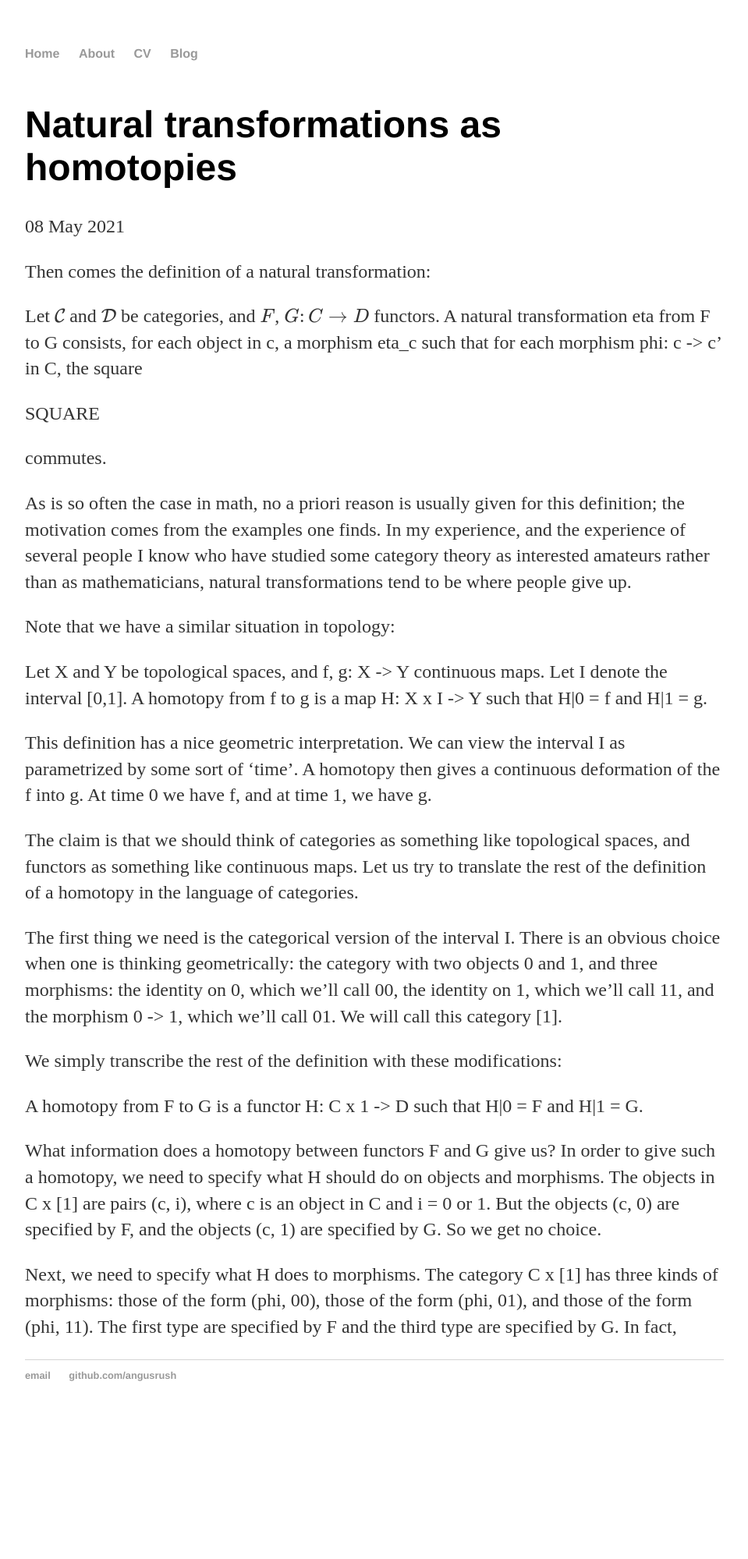
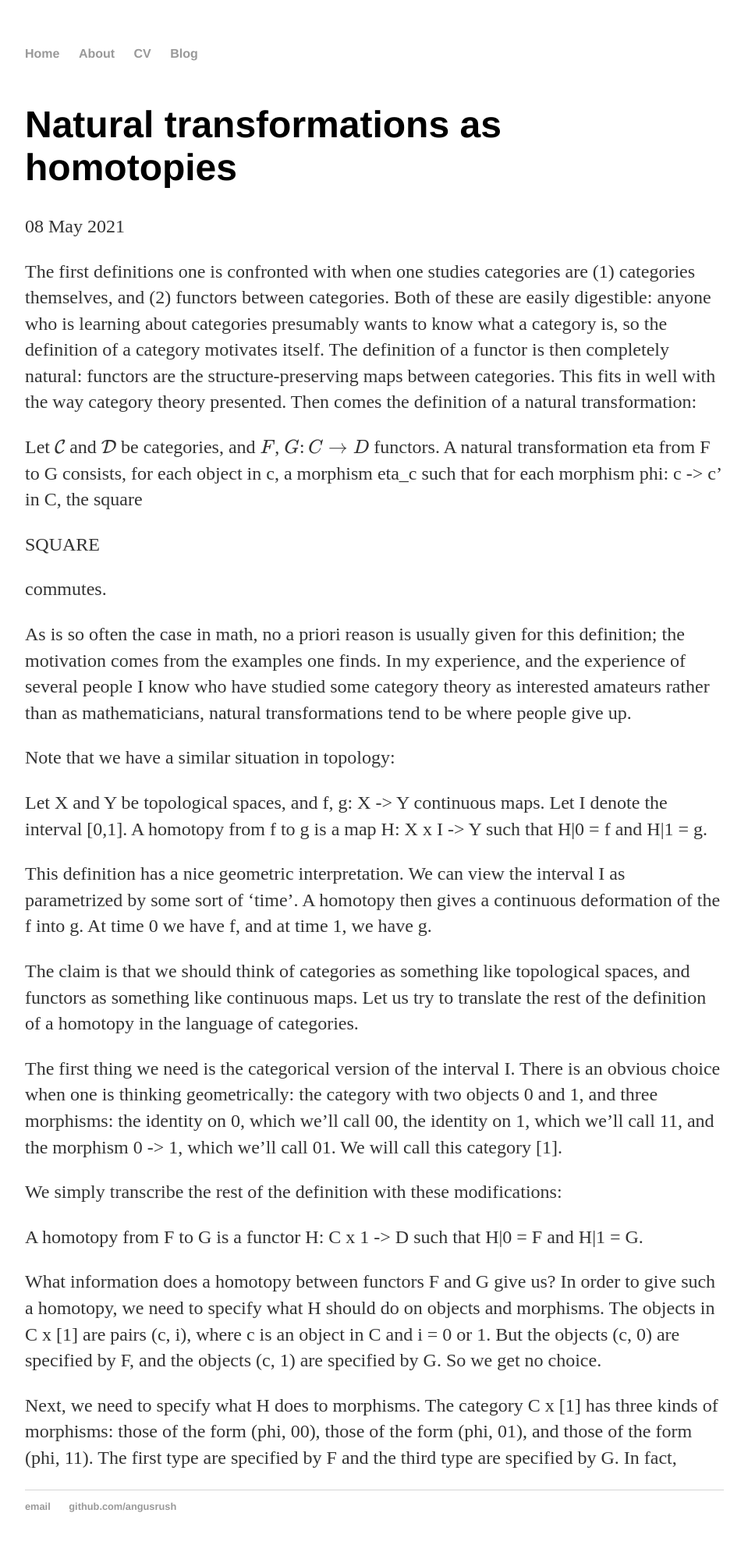
Before and after one commit to angusrush/angusrush.github.io, a Jekyll site: the page built from _posts/2021-05-08-natural-transformations-as-homotopies.markdown, in a window 1280 px wide. Shown: the whole page at 78% size, without its empty margins (160-1119 px from the left). Built offline with Jekyll 4.4.1, drawn with Linux system fonts in a browser that asks for light colours; before the commit the page ends 1831 px from its top, so only the background shows below that.

Commit message:
Tried to add a table

```diff
--- a/_posts/2021-05-08-natural-transformations-as-homotopies.markdown
+++ b/_posts/2021-05-08-natural-transformations-as-homotopies.markdown
@@ -5,6 +5,13 @@
 categories: category-theory
 ---
 
+The first definitions one is confronted
+with when one studies categories are (1) categories themselves, and (2)
+functors between categories. Both of these are easily digestible: anyone who is
+learning about categories presumably wants to know what a category is, so the
+definition of a category motivates itself. The definition of a functor is then
+completely natural: functors are the structure-preserving maps between
+categories. This fits in well with the way category theory presented.
 Then comes the definition of a natural transformation:
 
 Let $$\category{C}$$ and $$\category{D}$$ be categories, and $$F$$, $$G\colon C \to D$$ functors. A natural transformation
--- a/css/main.css
+++ b/css/main.css
@@ -49,3 +49,11 @@
   margin-right: auto;
   width: 750
 }
+
+table {
+  width: 50%;
+}
+
+th, td {
+  border-bottom: 1px solid #ddd;
+}
```
Also changed, not shown: _posts/2021-05-03-first-post.markdown (+18 -8 lines). Lines whose indentation alone changed are shown as unchanged.
